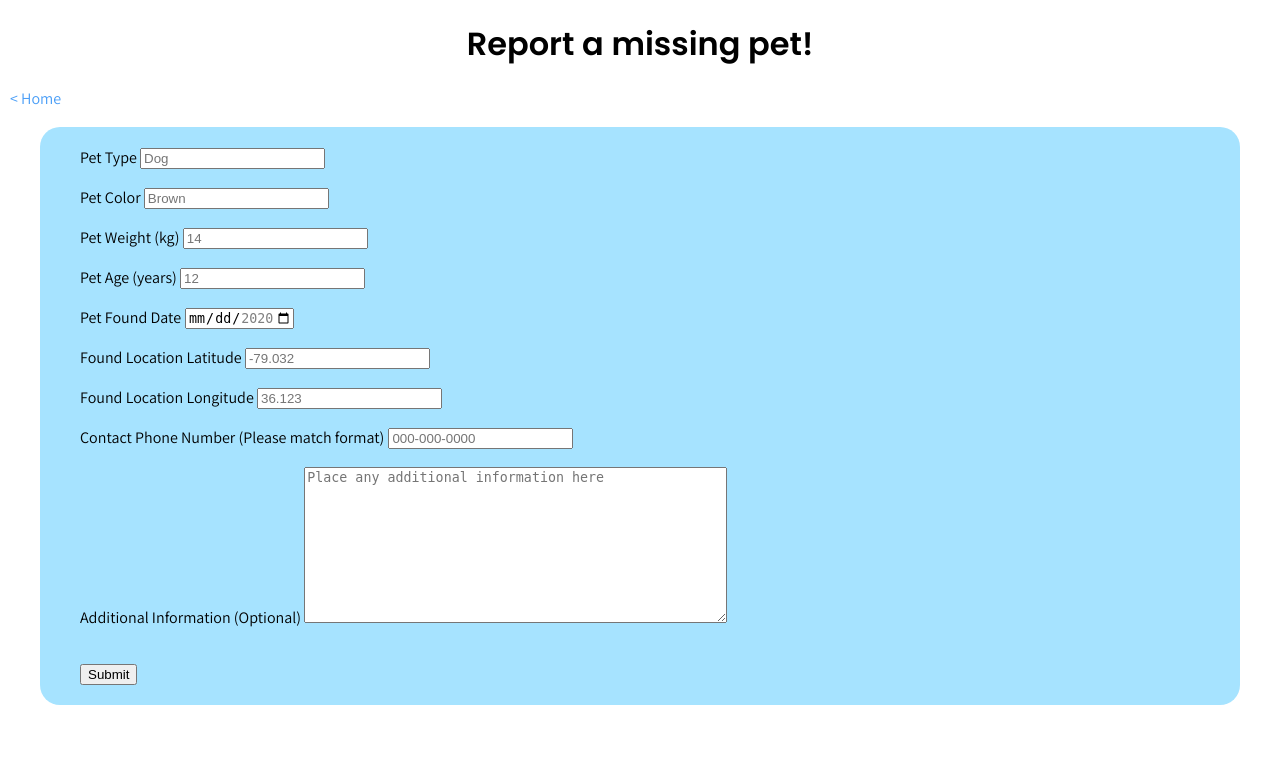
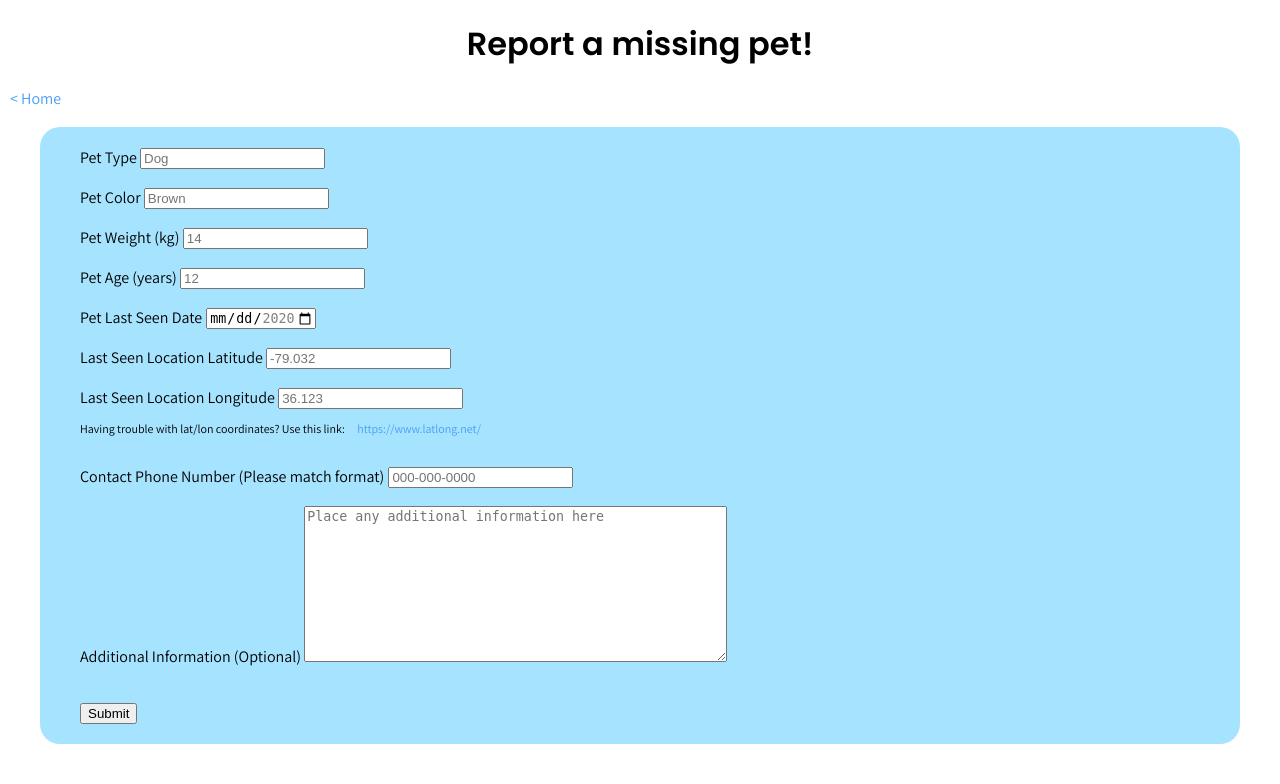
Before and after one commit to AaditT/PetFinder, a PHP site: page /entryForms/missingForm.php in a window 1280 px wide. Shown: the top 784 px of the page. Run offline with PHP 8.4, Linux system fonts and the light colour scheme.

Commit message:
updated reporting form functionality // added styling

```diff
--- a/entryForms/missingForm.php
+++ b/entryForms/missingForm.php
@@ -3,11 +3,11 @@
 <html lang="en">
 <head>
   <title> Pets </title>
-  <link href="style/style.css" rel="stylesheet">
+  <link href="../style/style.css" rel="stylesheet">
 </head>
 <body>
   <h1> Report a missing pet! </h1>
-  <a href="index.php"> &lt; Home </a> <br> <br>
+  <a href="../index.php"> &lt; Home </a> <br> <br>
   <div class="form-outer">
     <div class="entry-form">
       <form method="GET" action="missing.php">
@@ -24,16 +24,18 @@
           <label for="age"> Pet Age (years) </label>
           <input id="age" type="text" name="age" placeholder="12">
           <br><br>
-          <label for="day">Pet Found Date</label>
+          <label for="day">Pet Last Seen Date</label>
           <input id="day" type="date" min="2020-01-01" max="2020-12-31" name="day">
           <br><br>
           <!-- Tester lat/lon: [-122.414, 37.776] -->
-          <label for="lat"> Found Location Latitude </label>
+          <label for="lat"> Last Seen Location Latitude </label>
           <input id="lat" type="text" name="lat" placeholder="-79.032">
           <br><br>
-          <label for="lon"> Found Location Longitude </label>
+          <label for="lon"> Last Seen Location Longitude </label>
           <input id="lon" type="text" name="lon" placeholder="36.123">
-          <br><br>
+          <br>
+          <p class="latlon-msg"> Having trouble with lat/lon coordinates? Use this link:<a href="https://www.latlong.net/"> https://www.latlong.net/</a></p>
+          <br>
           <label for="contact"> Contact Phone Number (Please match format)</label>
           <input id="contact" type="tel" placeholder="000-000-0000" name="contact"
           pattern="[0-9]{3}-[0-9]{3}-[0-9]{4}">
--- a/style/style.css
+++ b/style/style.css
@@ -124,3 +124,6 @@ th {
   padding-left: 20%;
   padding-right: 20%;
 }
+p.latlon-msg {
+  font-size: 12px;
+}
```
Also changed, not shown: entryForms/foundForm.php (+5 -3 lines).
